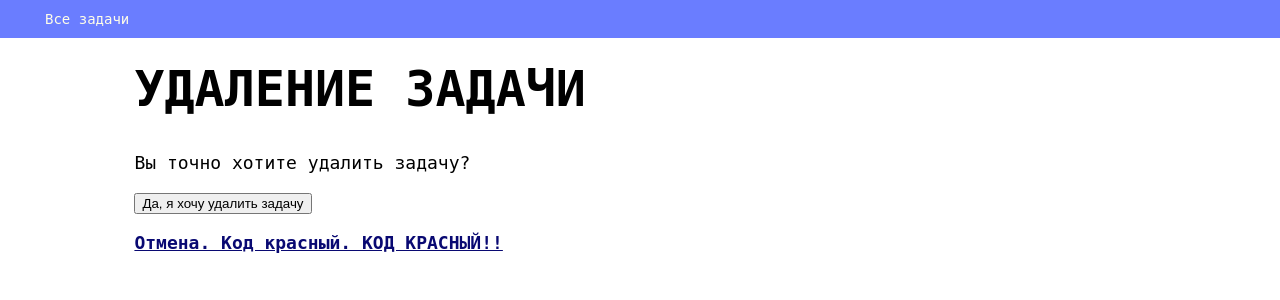
After one commit to tilekbai/issue_tracker, a Django app: page /1/delete in a window 1280 px wide. The commit adds this page. Shown: the top 300 px of the page. Run offline with Django 3.2, Linux system fonts and the light colour scheme; tables that the repository leaves empty hold one stand-in row (values such as "Sample post"); parts of the project's set-up code (start-up, migrations or seed data) failed here and were passed over.

Commit message:
Создан файл - issue_form.html

```diff
--- a/source/tracker/templates/base.html
+++ b/source/tracker/templates/base.html
@@ -11,7 +11,7 @@
 <body>
     <nav class="navbar">
         <ul class="menu">
-            <li><a href="{% url "issue-list" %}">Все задачи</a></li>
+            <li><a href="{% url 'issue-list' %}">Все задачи</a></li>
             {% block menu %}{% endblock %}
         </ul>
     </nav>
--- a/source/tracker/templates/issue_delete.html
+++ b/source/tracker/templates/issue_delete.html
@@ -4,7 +4,7 @@
     {% block page_header %}Удаление задачи{% endblock page_header %}
     {% block content %}
     <form action="{% url 'issue-delete' issue.id %}", method="POST">
-        {% include 'issue_form.html' with button_text="Да, я хочу удалить задачу" %}
+        {% include 'partial/issue_form.html' with button_text="Да, я хочу удалить задачу" %}
         <a href="{% url 'issue-view' issue.id %}">Отмена. Код красный. КОД КРАСНЫЙ!!</a>
     </form>
     {% endblock content %}
--- /dev/null
+++ b/source/tracker/templates/partial/issue_form.html
@@ -0,0 +1,3 @@
+{% csrf_token %}
+<p>Вы точно хотите удалить задачу?</p>
+<p><input type="submit" value="{{ button_text }}"></p>
--- a/source/tracker/templates/projects/projects_list.html
+++ b/source/tracker/templates/projects/projects_list.html
@@ -4,6 +4,7 @@
 
     <div>
         {% block content %}
+
         {% include "partial\search_form.html" %}
         {% for project in projects %}
                 <p>Название: <b>{{ project.name }}</b>.<a href="{% url 'project-view' project.id %}">Посмотреть проект</a> <a href="{% url 'project-update' project.id %}">Редактировать проект</a> </p>
```
